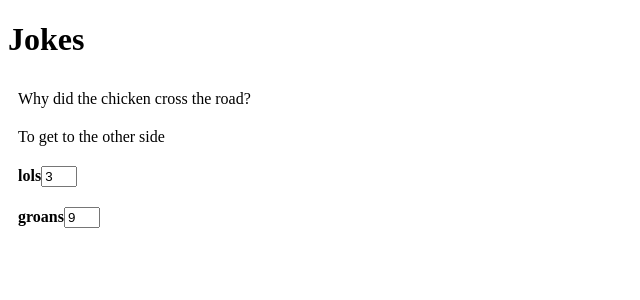
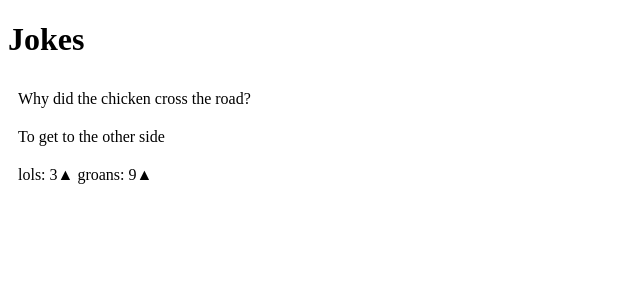
Before and after one commit to Garvice/angular-labs, an Angular app: page / in a window 1280 px wide. Shown: the top 300 px of the page, without its empty margins (0-640 px from the left). Built offline with nearby package versions, Linux system fonts and the light colour scheme.

Commit message:
up-vote component using @Input, @Output

```diff
--- a/src/app/app.module.ts
+++ b/src/app/app.module.ts
@@ -5,11 +5,13 @@ import { HttpModule } from '@angular/http';
 
 import { AppComponent } from './app.component';
 import { JokeComponent } from './joke/joke.component';
+import { UpVoteComponent } from './up-vote/up-vote.component';
 
 @NgModule({
   declarations: [
     AppComponent,
-    JokeComponent
+    JokeComponent,
+    UpVoteComponent
   ],
   imports: [
     BrowserModule,
--- a/src/app/joke/joke.component.css
+++ b/src/app/joke/joke.component.css
@@ -1,7 +1,3 @@
 div {
   padding: 10px;
 }
-
-div input {
-  width: 28px;
-}
--- a/src/app/joke/joke.component.html
+++ b/src/app/joke/joke.component.html
@@ -2,11 +2,12 @@
 <div>{{punchline}}</div>
 
 <div>
-    <strong><label for="lolCount">lols</label></strong>
-    <input type="number" id="lolCount" [(ngModel)]="lols" >
+    <label for="lolCount">
+        lols: <app-up-vote id="lolCount" [votes]="lols" (onVoteIncremented)="incrementLol()"></app-up-vote>
+    </label>
+
+    <label for="groanCount">
+        groans: <app-up-vote id="groanCount" [votes]="groans" (onVoteIncremented)="incrementGroan()"></app-up-vote>
+    </label>
+
 </div>
-
-<div>
-    <strong><label for="groanCount">groans</label></strong>
-    <input type="number" id="groanCount" [(ngModel)]="groans">
-</div>
--- a/src/app/joke/joke.component.ts
+++ b/src/app/joke/joke.component.ts
@@ -21,6 +21,14 @@ export class JokeComponent implements OnInit {
     this.groans = JOKE.groans();
   }
 
+  incrementGroan(): void {
+    this.groans++;
+  }
+
+  incrementLol(): void {
+    this.lols++;
+  }
+
   ngOnInit() {
   }
 
--- /dev/null
+++ b/src/app/up-vote/up-vote.component.html
@@ -0,0 +1,2 @@
+<span>{{votes}}</span>
+<span (click)="incrementVoteCount()">&#x25B2;</span>
--- /dev/null
+++ b/src/app/up-vote/up-vote.component.ts
@@ -0,0 +1,23 @@
+import {Component, OnInit, Input, Output, EventEmitter} from '@angular/core';
+
+@Component({
+  selector: 'app-up-vote',
+  templateUrl: './up-vote.component.html',
+  styleUrls: ['./up-vote.component.css']
+})
+export class UpVoteComponent implements OnInit {
+
+  constructor() { }
+
+  @Input() votes : number;
+
+  @Output() onVoteIncremented = new EventEmitter<boolean>();
+
+  incrementVoteCount() {
+    this.onVoteIncremented.emit();
+  }
+
+  ngOnInit() {
+  }
+
+}
```
Also changed, not shown: src/app/up-vote/up-vote.component.css (added), 1 other file (tests, documents, lock files or other folders).
